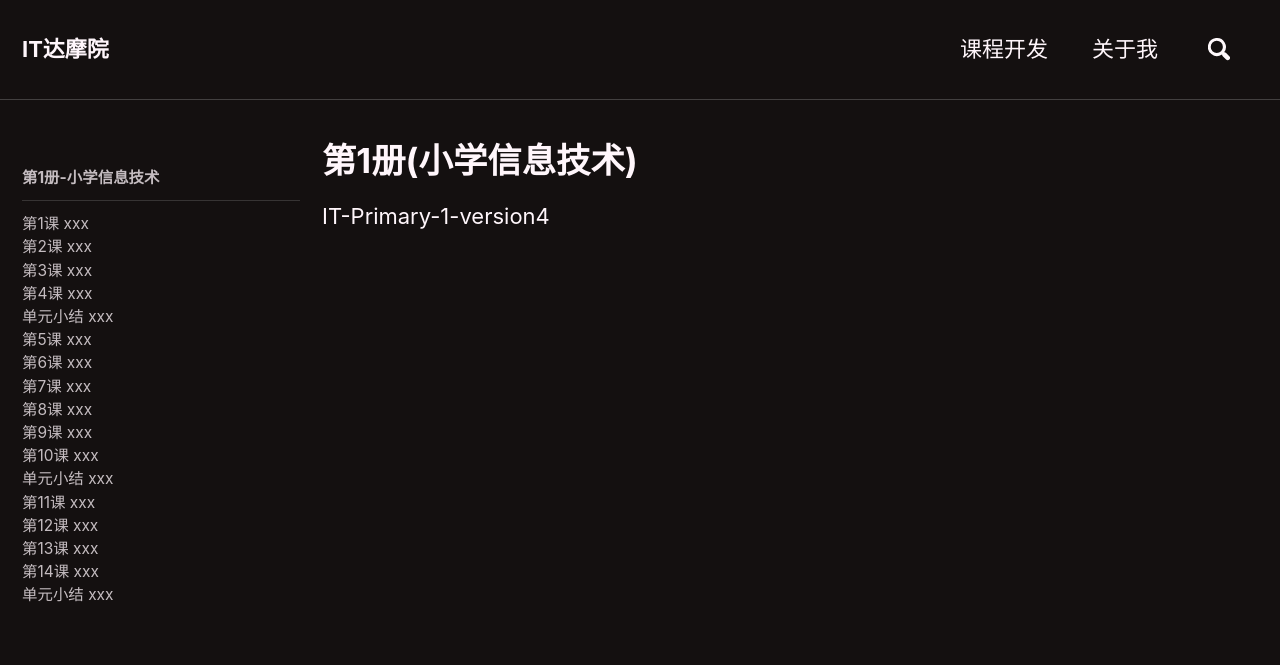
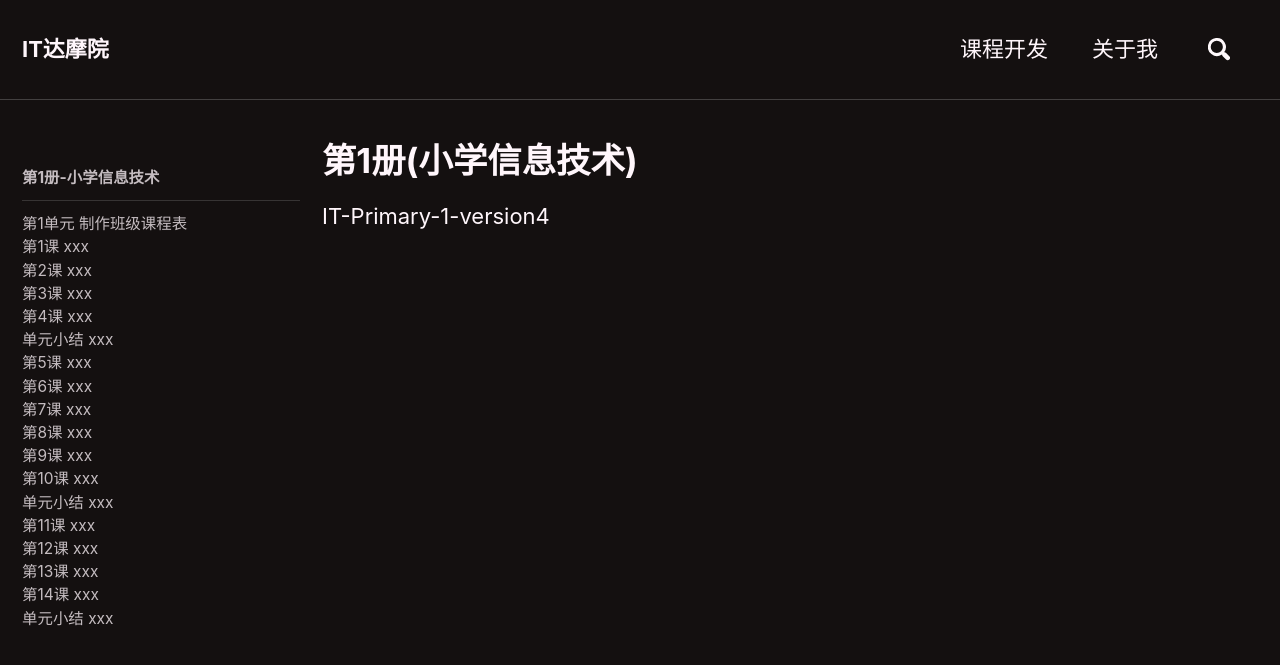
Before and after one commit to xinfengwu/goshinh.github.io-jekll-, a Jekyll site: the page built from _AllCourses/11-IT-Primary-1-version4.md, in a window 1280 px wide and 900 px high. Shown: the top 665 px of the window. Built offline with Jekyll 4.4.1, drawn with Linux system fonts in a browser that asks for light colours; nearby versions of some CDN libraries.

Commit message:
Update navigation.yml

```diff
--- a/_data/navigation.yml
+++ b/_data/navigation.yml
@@ -25,6 +25,7 @@ OKC-version1:
 ITPLevel-1:
   - title: 第1册-小学信息技术
     children:
+      - title: "第1单元 制作班级课程表"
       - title: "第1课 xxx"
         url: /courses/11-IT-Primary-1-version4/Lesson1/
       - title: "第2课 xxx"
```
